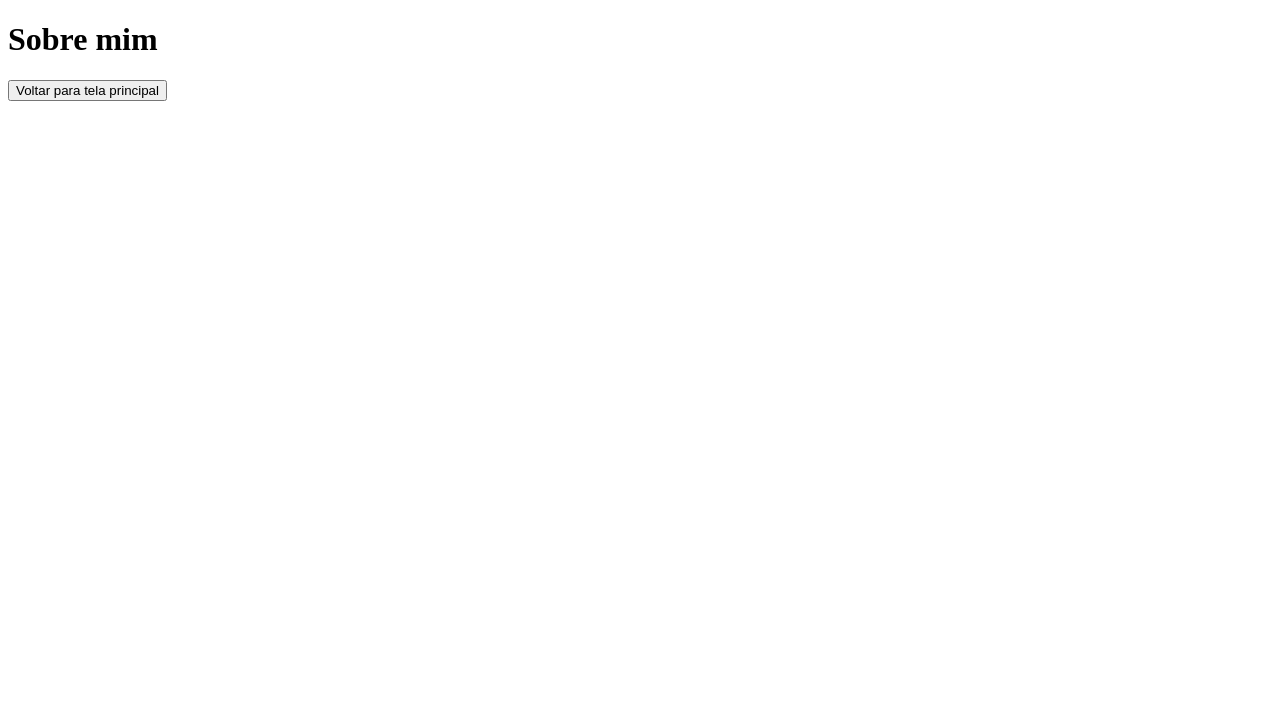
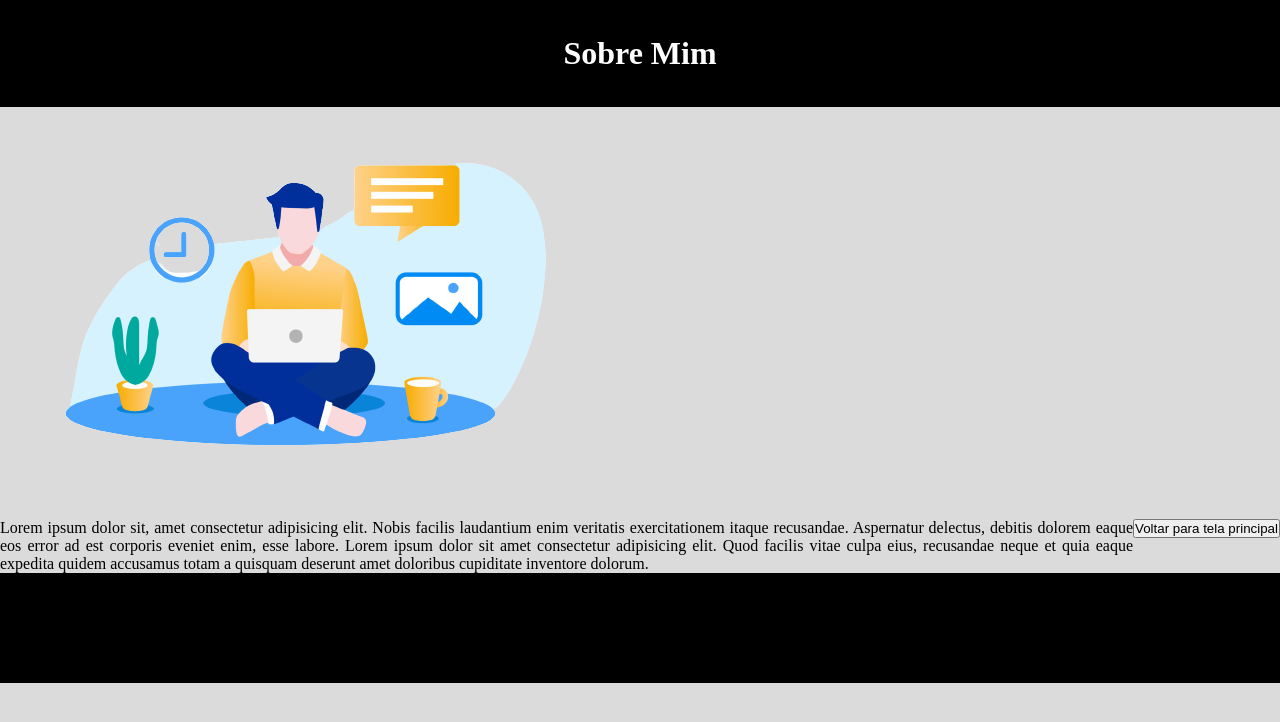
Before and after one commit to gabrielinnovation/gabriel_roque, a plain HTML site: page sobre.html in a window 1280 px wide. Drawn offline with Linux system fonts and the light colour scheme.

Commit message:
Em teste....

```diff
--- a/sobre.html
+++ b/sobre.html
@@ -1,13 +1,57 @@
 <!DOCTYPE html>
-<html lang="en">
+<html lang="pt-BR">
+
 <head>
     <meta charset="UTF-8">
     <meta name="viewport" content="width=device-width, initial-scale=1.0">
-    <title>Document</title>
+
+    <!-- Link para Favicon-->
+
+    <link rel="shortcut icon" href="favicon.ico" type="image/x-icon">
+
+    <!-- Link Para Css -->
+
+    <link rel="stylesheet" href="sobremim.css">
+
+    <title>Sobre mim</title>
+
 </head>
+
 <body>
-    <h1>Sobre mim</h1>
 
-    <a href="index.html"><input type="button" value="Voltar para tela principal"></a>
+    <!-- header section -->
+
+    <div class="header-section">
+
+        <h1 class="titulo">Sobre Mim</h1>
+
+    </div> <!--Fechamento Titulo-->
+
+
+    <!-- img ilustrativa -->
+
+    <div class="section-ilustrativa">
+        <img class="img-ilustrativa" src="imagens/sobremim-removebg-preview.png" alt="foto-ilustrativa">
+        <div class="txt-paragrafo">
+
+            <p>
+                Lorem ipsum dolor sit, amet consectetur adipisicing elit. Nobis facilis laudantium enim veritatis exercitationem itaque recusandae. Aspernatur delectus, debitis dolorem eaque eos error ad est corporis eveniet enim, esse labore.
+
+                Lorem ipsum dolor sit amet consectetur adipisicing elit. Quod facilis vitae culpa eius, recusandae neque et quia eaque expedita quidem accusamus totam a quisquam deserunt amet doloribus cupiditate inventore dolorum.
+            </p>
+
+
+            <a href="index.html"><input type="button" value="Voltar para tela principal"></a>
+
+        </div> <!--Fechamento txt-paragrafo-->
+    </div> <!--Fechamento Img-->
+
+    <footer>
+        <div class="rodape">
+
+        </div>
+    </footer>
+
 </body>
+
 </html>
--- /dev/null
+++ b/sobremim.css
@@ -0,0 +1,35 @@
+@charset "UTF-8" ;
+
+*  {
+    padding: 0px;
+    margin: 0px;
+}
+
+body {
+    background-color: rgb(219, 219, 219);
+}
+
+.header-section {
+    background-color: black;
+    padding: 35px;
+
+}
+
+h1 {
+    color: white;
+    text-align: center;
+    text-decoration: none;
+}
+
+.txt-paragrafo {
+    display: flex;
+
+    text-align: justify;
+}
+
+
+footer {
+    height: 110px;
+    width: 100%;
+    background-color: black;
+}
```
Also changed, not shown: imagens/sobremim-removebg-preview.png (added).
